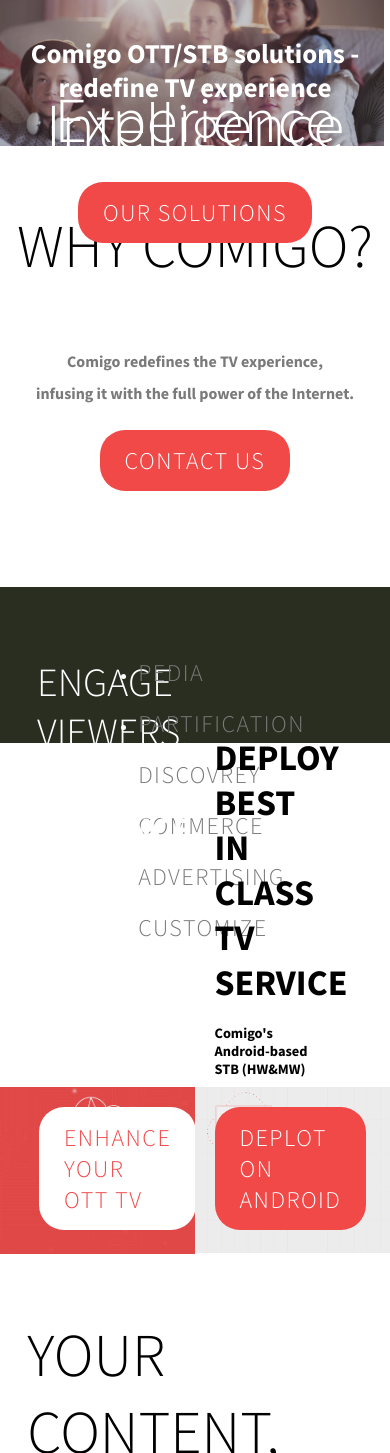
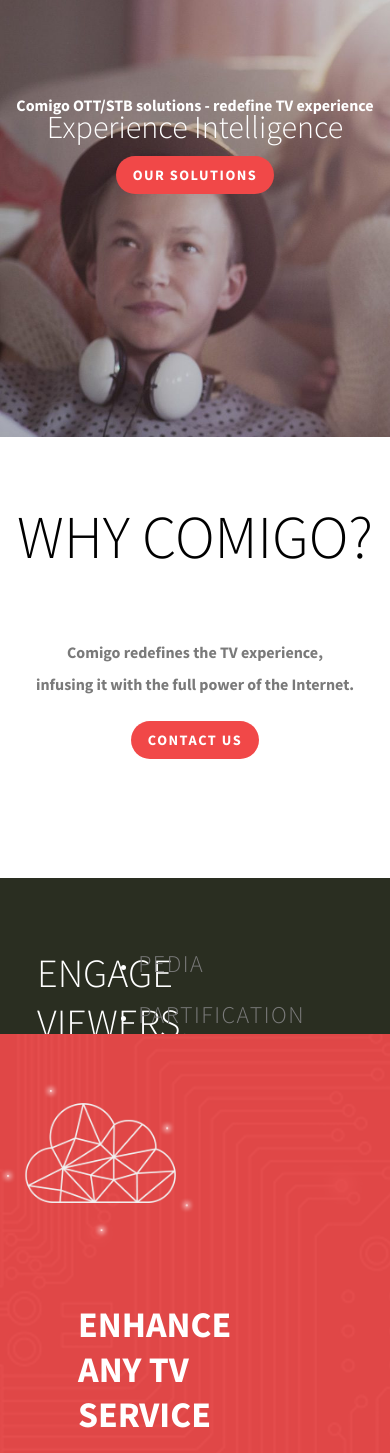
Before and after one commit to adigoldstein/comigo, a website: page index.html in a window 390 px wide. Shown: the part 69-1522 px from the top of the page. Drawn offline with nearby package versions, Linux system fonts and the light colour scheme.

Commit message:
responsive

```diff
--- a/styles/main.css
+++ b/styles/main.css
@@ -717,6 +717,8 @@
     left: 0;
   }
 
+
+
   nav ul li:hover .sub-manu {
     display: inline-block;
     height: 140px;
@@ -738,7 +740,7 @@
   .sub-manu a {
     display: block;
     height: 140px;
-    padding-top: 30px;
+
   }
 
   .main-manu .selected {
@@ -830,7 +832,56 @@
   .main-manu li {
     padding: 8px 0;
   }
+  /*************main**********/
+.main-section {
+  height: 440px;
+  background-size: cover;
+}
+  h1 {
+    font-size: 1rem;
+    padding-top: 15%;
 
+    margin: 0;
+  }
+
+  h2 {
+    font-size: 2rem;
+  }
+  .btn {
+    border-radius: 25px;
+    font-size: 0.9rem;
+    font-weight: bold;
+    padding: 10px 17px;
+    letter-spacing: 1.5px;
+
+  }
+  .why {
+    height: 380px;
+  }
+  /*.engage {*/
+    /*height: auto;*/
+  /*}*/
+  /*.engage-headerholder {*/
+    /*width: 100%;*/
+  /*}*/
+  /*.engage-ul-container {*/
+    /*width: 100%;*/
+  /*}*/
+  /*figure {*/
+    /*float: left;*/
+    /*width: 100%;*/
+    /*position: static;*/
+  /*}*/
+  .enhance-and-deploy {
+    height: initial;
+  }
+  .enhance , .deploy {
+    float: none;
+    height: 650px;
+    background-size:50% , cover;
+    background-position: 0 10%;
+    width: 100%;
+  }
 }
 
 /*End of 700px and below*/
```
